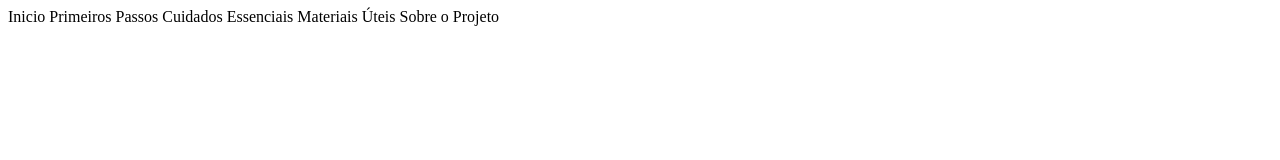
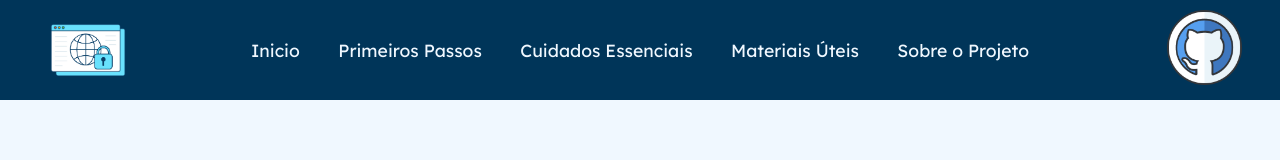
Before and after one commit to JoaoDevCamargo/ProjetoExtensao, a plain HTML site: page index.html in a window 1280 px wide. Drawn offline with Linux system fonts and the light colour scheme; a web font is replaced by a local one.

Commit message:
Estetica NavBar Pronta!

```diff
--- a/index.html
+++ b/index.html
@@ -14,11 +14,22 @@
 <body>
     <section class="back">
         <nav class="navbar">
-            <span>Inicio</span>
-            <span>Primeiros Passos</span>
-            <span>Cuidados Essenciais</span>
-            <span>Materiais Úteis</span>
-            <span>Sobre o Projeto</span>
+
+            <div class="canto">
+                <a target="_blank" href="https://github.com/JoaoDevCamargo"><img class="iconSafe" src="src/img/cybersecurity-1-28.png" alt=""></a>
+            </div>
+
+            <div class="cantoDireito">
+                <a target="_blank" href="https://github.com/JoaoDevCamargo"><img class="iconGit" src="src/img/icon/github.png" alt=""></a>
+            </div>
+
+            <div class="center">
+            <span class="txtnav">Inicio</span>
+            <span class="txtnav">Primeiros Passos</span>
+            <span class="txtnav">Cuidados Essenciais</span>
+            <span class="txtnav">Materiais Úteis</span>
+            <span class="txtnav">Sobre o Projeto</span>
+            </div>
         </nav>
 
 
--- a/src/css/geral.css
+++ b/src/css/geral.css
@@ -1,6 +1,13 @@
-* {
+*{
+    font-family: "Lexend Deca", sans-serif;
+    margin: 0;
+    padding: 0;
+}
 
+body {
+background-color: aliceblue;
+}
 
-
-
+.navbar {
+    position: relative;
 }
--- a/src/css/navbar.css
+++ b/src/css/navbar.css
@@ -0,0 +1,63 @@
+@import url('https://fonts.googleapis.com/css2?family=Big+Shoulders:opsz,wght@10..72,100..900&family=Lexend+Deca:wght@100..900&family=Rubik:ital,wght@0,300..900;1,300..900&display=swap');
+
+.center {
+    display: flex;
+    flex-direction: row;
+    justify-content: center;
+    align-items: center;
+    gap: 3%;
+    background-color: #003559;
+    width: 100vw;
+    height: 100px;
+}
+
+/* ICONES CANTOS */
+.iconSafe {
+    margin-left: 0;
+    width: 100px;
+}
+
+.iconGit {
+    margin-left: 0;
+    width: 75px;
+}
+
+.canto {
+    cursor: pointer;
+    position: absolute;
+    margin-left: 3%;
+    transition: transform 0.3s ease-in-out;
+}
+
+.canto:hover{
+    transform: scale(1.1);
+
+}
+
+.cantoDireito {
+    cursor: pointer;
+    position: absolute;
+    right: 3%;
+    top: 10%;
+    transition: transform 0.3s ease-in-out;
+}
+
+.cantoDireito:hover{
+    transform: scale(1.1);
+
+}
+
+/* TEXTOS NAVBAR */
+
+.txtnav {
+    cursor: pointer;
+    color: aliceblue;
+    text-decoration: none;
+    font-size: 1.1rem;
+}
+
+.txtnav:hover {
+
+    color: #B9D6F2;
+    transition: color 0.1s ease;
+}
```
Also changed, not shown: Info.txt (added), src/img/cybersecurity-1-28.png (added), src/img/icon/github (1).png (added), src/img/icon/github.png (added).
